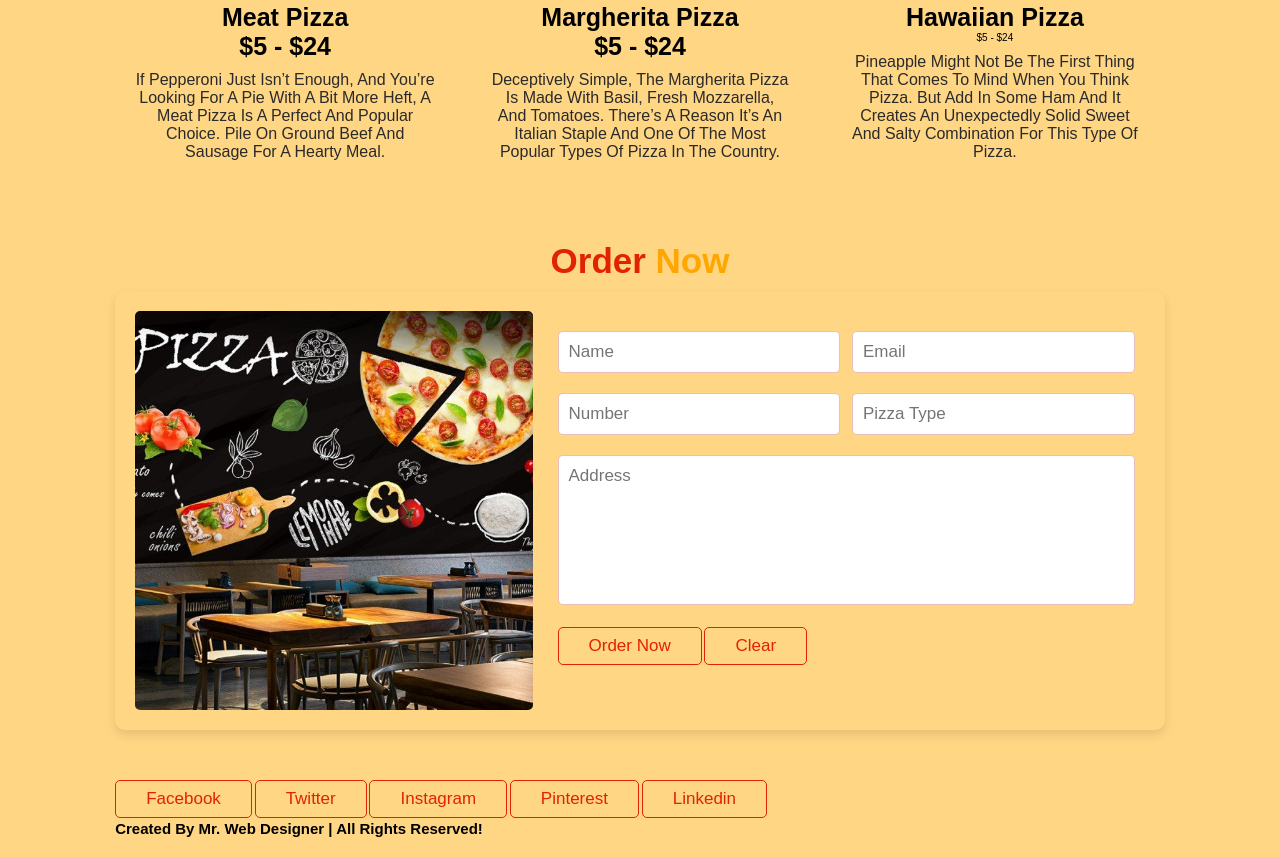
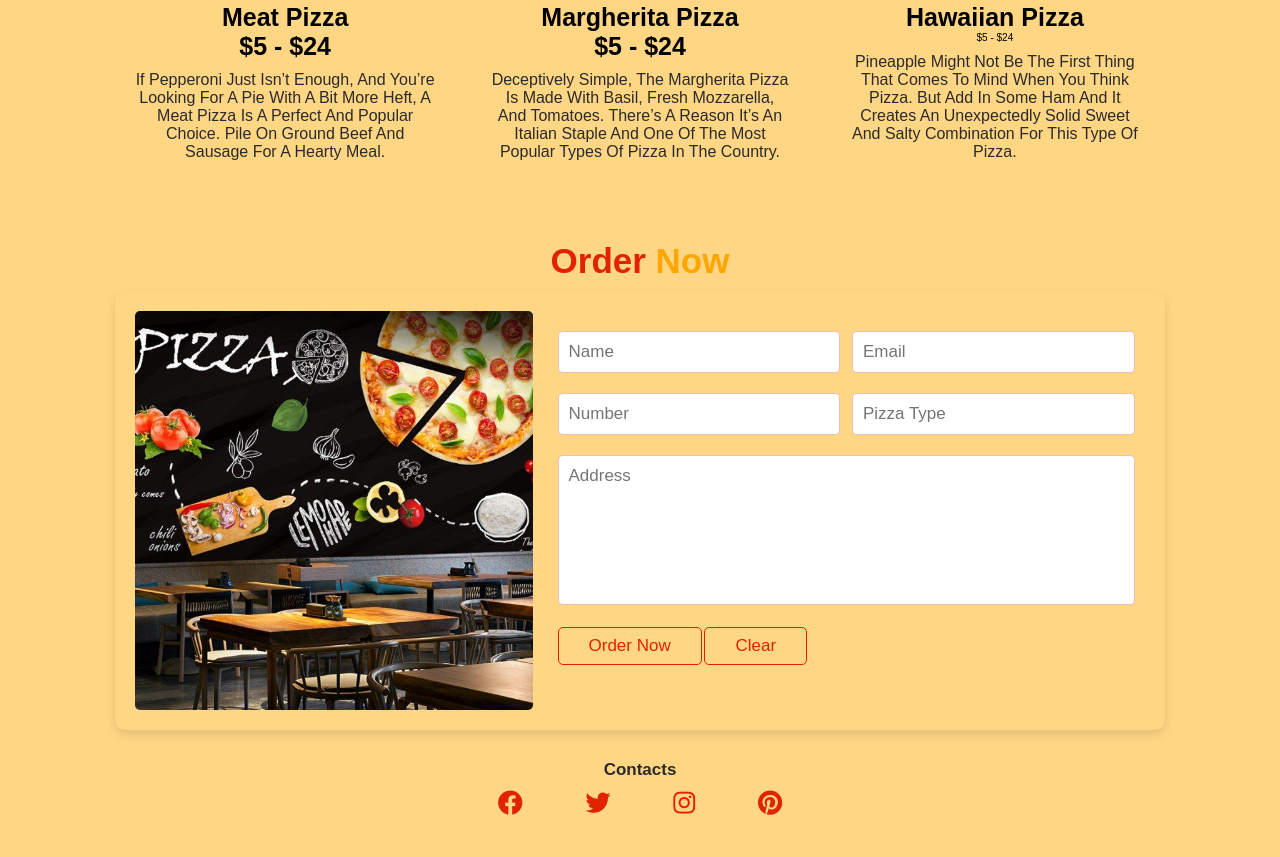
Before and after one commit to caloy31/castrocarlo, a plain HTML site: page castrocarlo/demopages/restaurant/restaurant.html in a window 1280 px wide. Shown: the part 1466-2323 px from the top of the page. Drawn offline with Linux system fonts and the light colour scheme; files whose address does not match are found by name; a web font is replaced by a local one.

Commit message:
Done restaurant

```diff
--- a/castrocarlo/demopages/restaurant/restaurant.css
+++ b/castrocarlo/demopages/restaurant/restaurant.css
@@ -274,6 +274,32 @@ header #navbar a:hover {
   transform: scale(1.2);
 }
 
+footer {
+  text-align: center;
+  margin-bottom: 40px;
+}
+footer .share h3 {
+  font-size: 1.7rem;
+  color: rgb(43, 42, 42);
+  padding: 1rem 0;
+}
+
+.share a {
+  color: #e12301;
+  transition: 0.3s;
+  position: relative;
+  font-size: 25px;
+  transition-property: transform;
+}
+
+.share a:not(:last-child) {
+  margin-right: 60px;
+}
+
+.share a:hover {
+  transform: scale(1.5);
+}
+
 @media (max-width: 830px) {
   html {
     font-size: 55%;
--- a/castrocarlo/demopages/restaurant/restaurant.html
+++ b/castrocarlo/demopages/restaurant/restaurant.html
@@ -116,7 +116,8 @@ The Home of Pan Pizza has indeed come a long way. It is still delighting million
      <!--order section starts-->
      <section class="order" id="order">
 
-    <h1 class="headings"><span>order</span> now </h1>
+    <h1 class="headings"> <span>order</span> now </h1>
+
 
     <div class="row">
 
@@ -147,19 +148,16 @@ The Home of Pan Pizza has indeed come a long way. It is still delighting million
 
 </section>
      <!--order section ends-->
-    <section class="footer">
+  <footer>
 
     <div class="share">
-        <a href="#" class="btn">facebook</a>
-        <a href="#" class="btn">twitter</a>
-        <a href="#" class="btn">instagram</a>
-        <a href="#" class="btn">pinterest</a>
-        <a href="#" class="btn">linkedin</a>
+        <h3>Contacts</h3>
+        <a href="#" class="fab fa-facebook"></a>
+        <a href="#" class="fab fa-twitter"></a>
+        <a href="#" class="fab fa-instagram"></a>
+        <a href="#" class="fab fa-pinterest"></a>
     </div>
-
-    <h1 class="credit"> created by <span> mr. web designer </span> | all rights reserved! </h1>
-
-</section>
+</footer>
 
 <!--javascript-->
     <script src="restaurant.js"></script>
```
